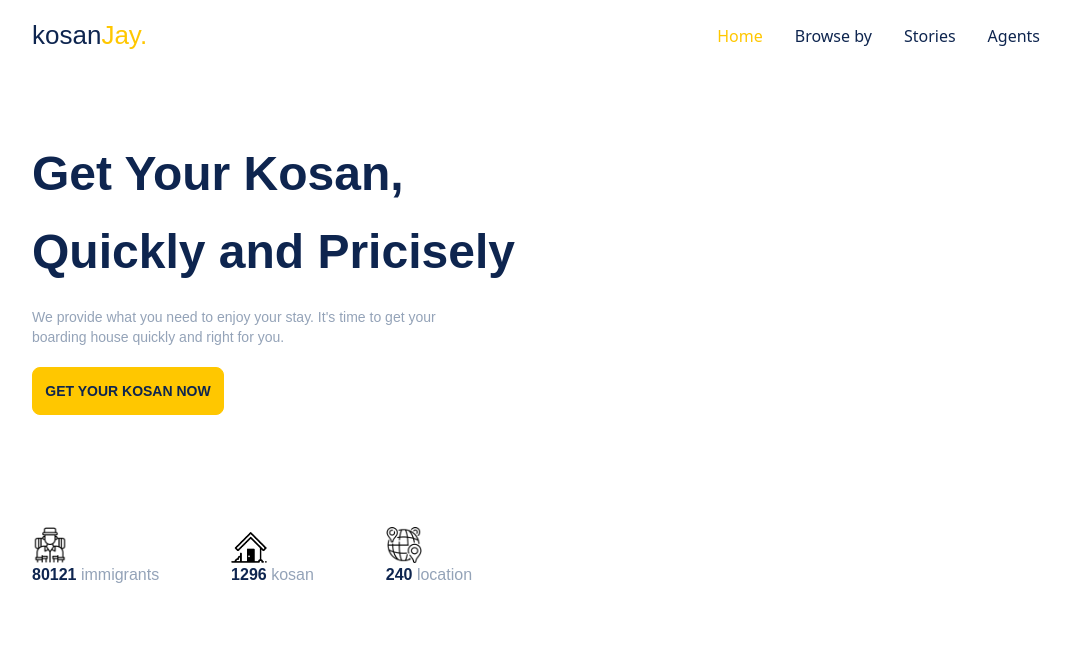
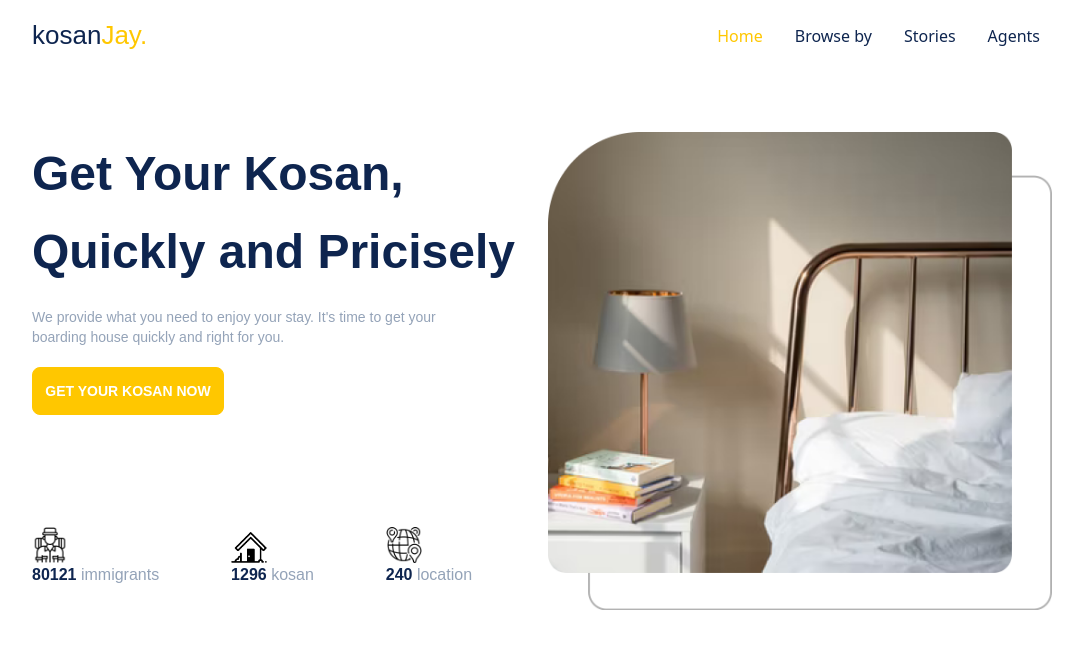
Before and after one commit to waidzk/kosanjay, a React (Create React App) app: page / in a window 1280 px wide. Shown: the top 648 px of the page, without its empty margins (96-1179 px from the left). Built offline with nearby package versions, Linux system fonts and the light colour scheme.

Commit message:
finishing right section of hero

```diff
--- a/src/parts/Hero.js
+++ b/src/parts/Hero.js
@@ -28,7 +28,7 @@ export default function Hero(props) {
                     <p className='text-sm text-slate-400 w-[422px] mb-5'>
                         We provide what you need to enjoy your stay. It's time to get your boarding house quickly and right for you.
                     </p>
-                    <Button className='btn px-2 text-accent w-48 shadow-md shadow-[#ffc800]' hasShadow isPrimary onclick={showMostPicked}>
+                    <Button className='btn px-2 text-white w-48 shadow-md shadow-[#ffc800]' hasShadow isPrimary onclick={showMostPicked}>
                         Get your kosan now
                     </Button>
                     <div className='flex mt-28'>
@@ -67,6 +67,10 @@ export default function Hero(props) {
                         </div>
                     </div>
                 </div>
+                <div className='w-1/2 flex items-center justify-center'>
+                    <img src={ImageHero} alt="Bed with a books" className='absolute z-10 w-[29rem] mr-10 mb-10'/>
+                    <img src={ImageHeroFrame} alt="Bed with a books frame" className='w-[29rem] ml-10 mt-10' />
+                </div>
             </div>
         </section>
     )
```
